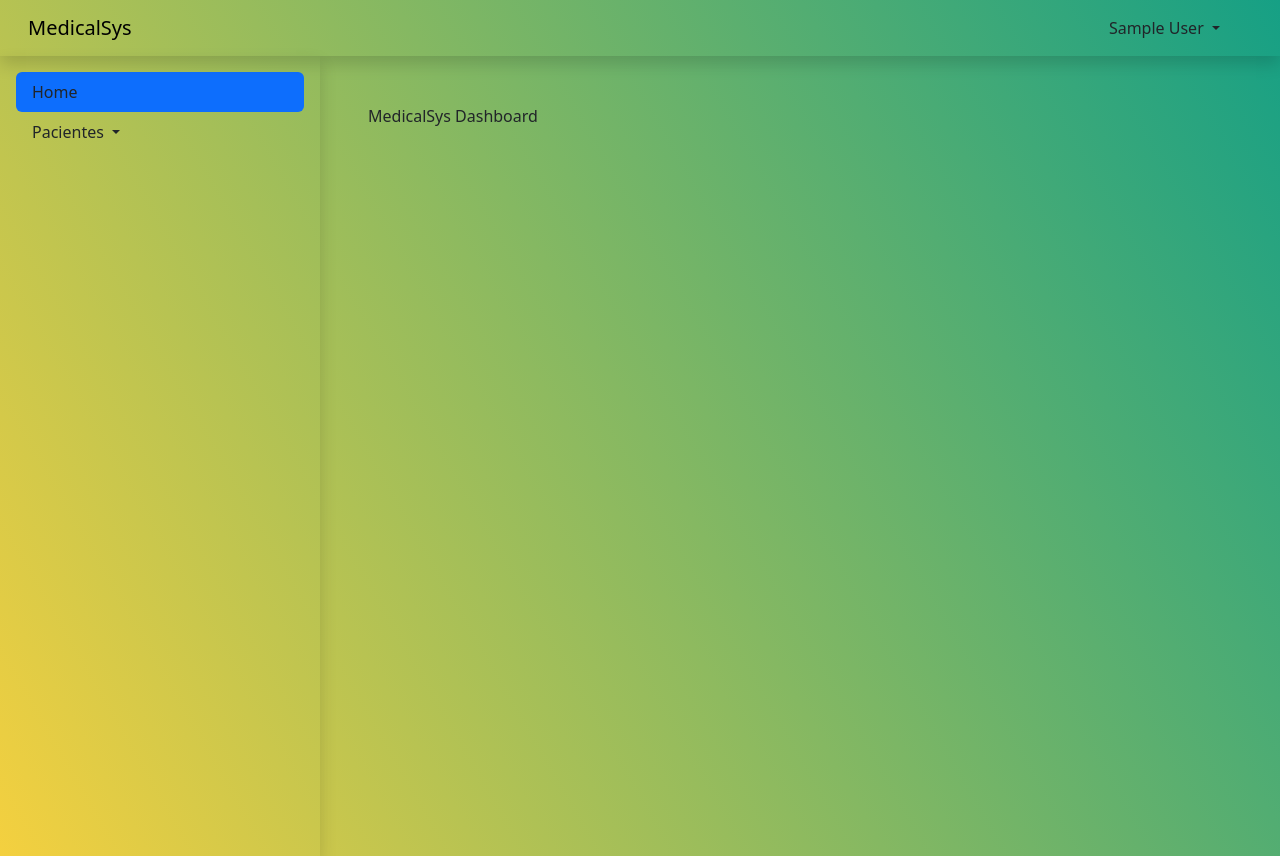
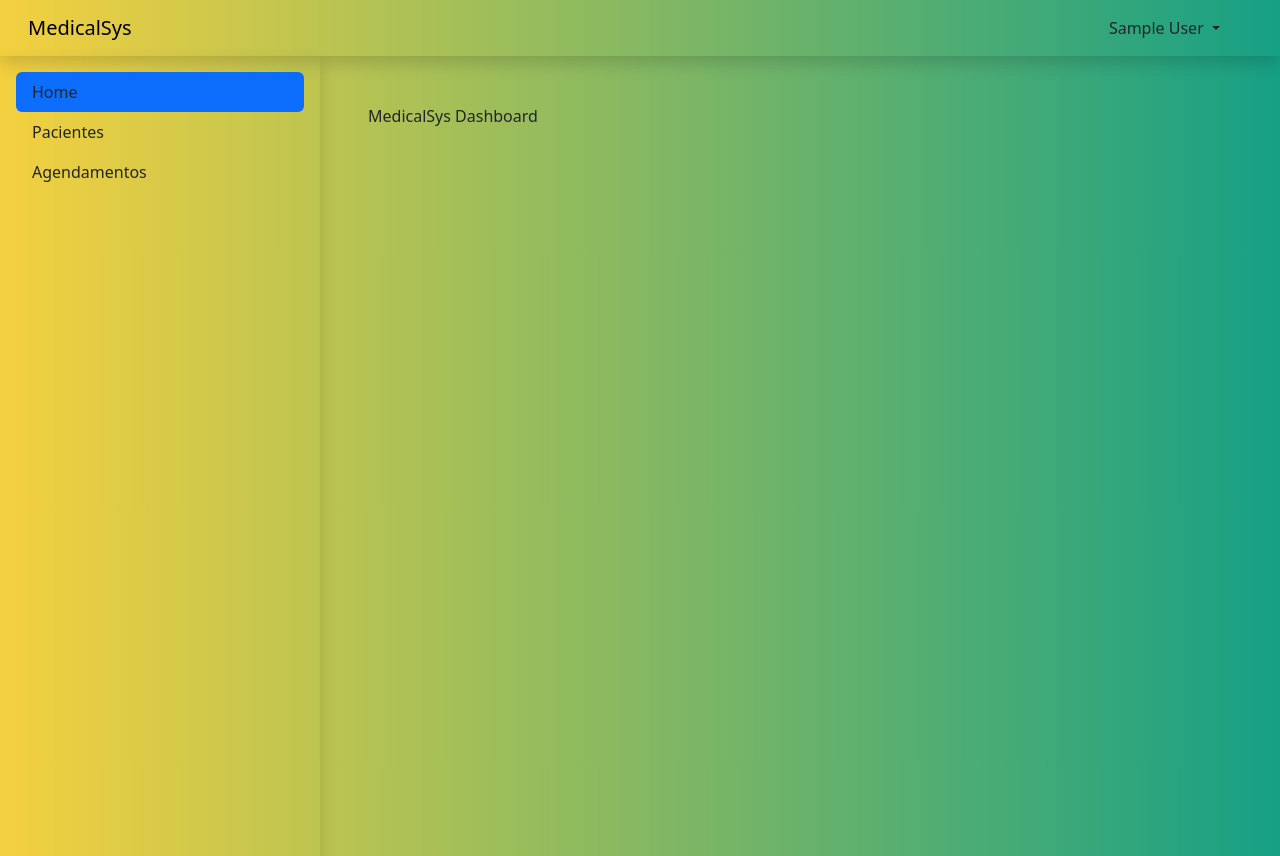
Before and after one commit to victor-azevedo/desafio-medicalsys, a Django app: page / in a window 1280 px wide. Run offline with Django 4.2, Linux system fonts and the light colour scheme; the visitor is signed in with stand-in values (Sample User, id 1).

Commit message:
feat: add schedule add

```diff
--- a/medicalsys/core/static/css/style.css
+++ b/medicalsys/core/static/css/style.css
@@ -1,7 +1,7 @@
 body {
   min-height: 100vh;
   background-color: #f4d03f;
-  background-image: linear-gradient(60deg, #f4d03f 0%, #16a085 100%);
+  background-image: linear-gradient(90deg, #f4d03f 0%, #16a085 100%);
 }
 
 @media (min-width: 768px) {
--- a/medicalsys/templates/base_dashboard.html
+++ b/medicalsys/templates/base_dashboard.html
@@ -34,16 +34,20 @@
               >Home</a
             >
           </li>
-          <li role="presentation" class="dropdown nav-item">
-            <a class="dropdown-toggle nav-link text-dark {% if "/patients/" in request.path %}active{% endif %}" type="button" data-bs-toggle="dropdown" aria-expanded="false" >
-              Pacientes
-            </a>
-            <ul class="dropdown-menu">
-              <li><a class="dropdown-item" type="button" href="{% url 'list_patients' %}">Listar</a></li>
-              <li><a class="dropdown-item" type="button" href="{% url 'create_patient' %}">Adicionar</a></li>
-            </ul>
+          <li class="nav-item">
+            <a
+              href="{% url 'list_patients' %}"
+              class="nav-link text-dark {% if "/patients/" in request.path %}active{% endif %}"
+              >Pacientes</a
+            >
           </li>
-
+          <li class="nav-item">
+            <a
+              href="{% url 'create_schedule' %}"
+              class="nav-link text-dark {% if "/schedule/" in request.path %}active{% endif %}"
+              >Agendamentos</a
+            >
+          </li>
         </ul>
       </div>
 
```
Also changed, not shown: medicalsys/templates/schedule/add.html (added, +24 -0 lines).
